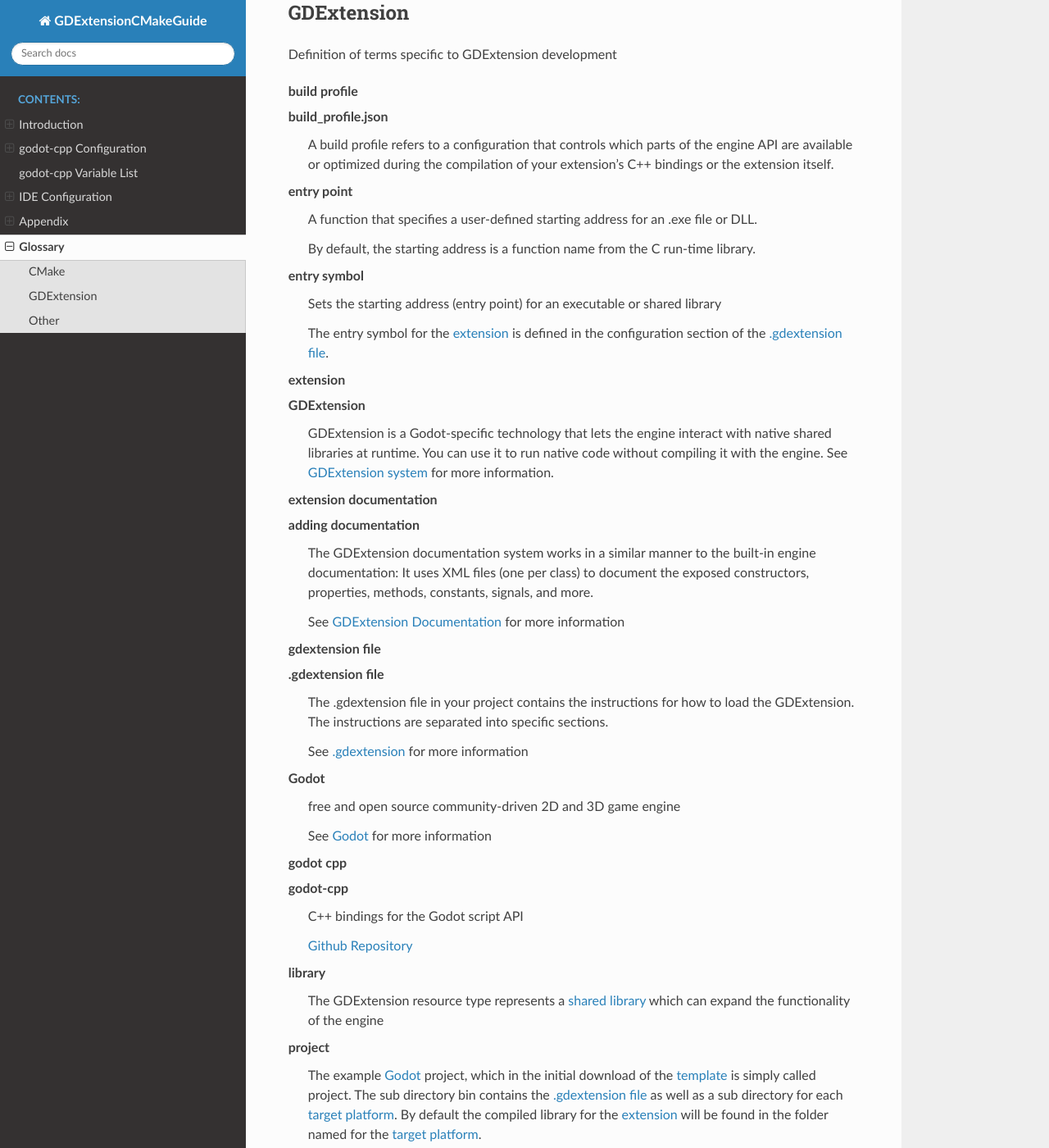
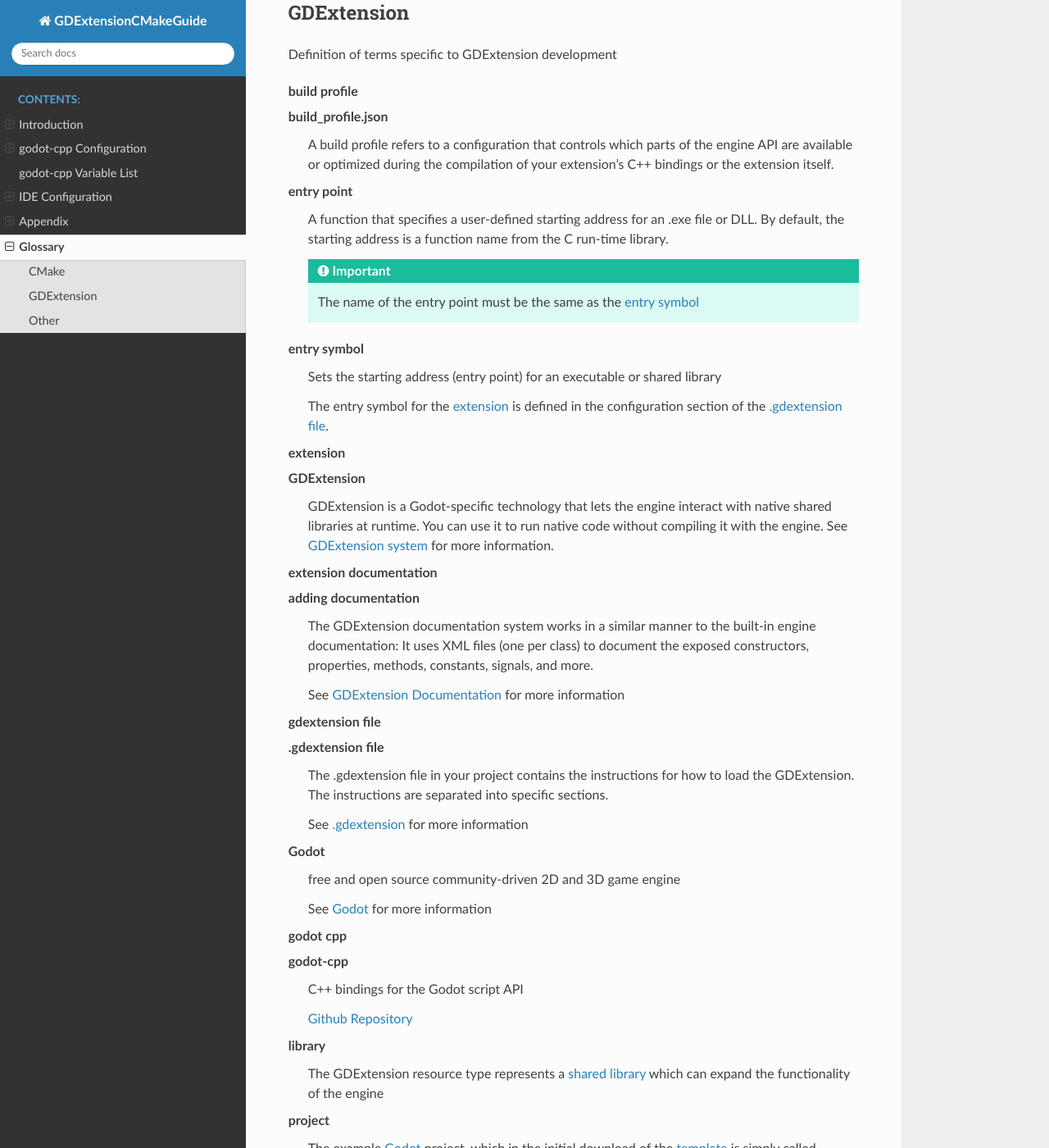
Before and after one commit to silenuz/GDExtension_CMake, a Sphinx documentation site: the page built from docs/source/glossary.rst, in a window 1280 px wide and 1400 px high, scrolled down 1374 px. Shown: the whole window at 82% size. Built offline with Sphinx 7.4.7 and the Read the Docs theme 3.1.0, drawn with Linux system fonts in a browser that asks for light colours; some of the changed text lies outside the part shown.

Commit message:
added info to entry point definition in the glossary

```diff
--- a/docs/source/glossary.rst
+++ b/docs/source/glossary.rst
@@ -104,9 +104,10 @@ Definition of terms specific to GDExtension development
 
    project
        The example :term:`Godot` project, which in the initial download of the :term:`template` is simply called project.
-       The sub directory bin contains the :term:`.gdextension file` as well as a sub directory for each :term:`target platform`.
+       The bin sub directory contains the :term:`.gdextension file` as well as a sub directory for each :term:`target platform`.
        By default the compiled library for the :term:`extension` will be found in the folder named for the :term:`target platform`.
 
+       The walkthrough renames this directory demo.
 
    target
         A target is usually the name of a file that is generated by a program; examples of targets are executable or object files. A target can also be the name of an action to carry out, such as ‘clean’
@@ -122,8 +123,10 @@ Definition of terms specific to GDExtension development
 
    entry point
         A function that specifies a user-defined starting address for an .exe file or DLL.
+        By default, the starting address is a function name from the C run-time library.
 
-        By default, the starting address is a function name from the C run-time library.
+        .. important::
+           The name of the entry point must be the same as the :term:`entry symbol`
 
 Other
 ===========
--- a/docs/source/introduction/extension_configuration.rst
+++ b/docs/source/introduction/extension_configuration.rst
@@ -125,7 +125,7 @@ Change the :term:`entry symbol` from ``example_library_init`` to ``libraryname_l
 Change Extension Path
 ^^^^^^^^^^^^^^^^^^^^^
 
-Next have a look at the library section, this section informs :term:`Godot` of the path to the :term:`extension`'s
+Have a look at the library section, this section informs :term:`Godot` of the path to the :term:`extension`'s
 :term:`library` for various :term:`target platform`s.  These paths are relative to the :term:`.gdextension file`.
 
 To adjust the paths in this section it is easiest to just do a find and replace.
```
